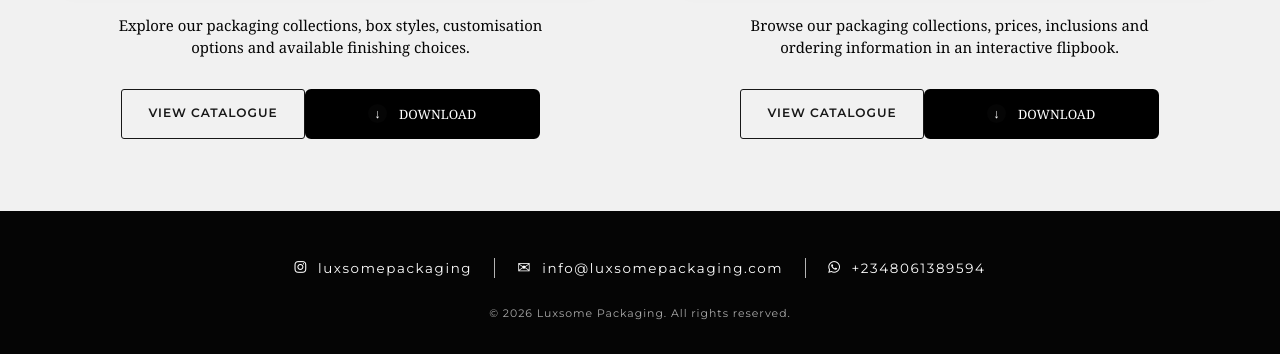
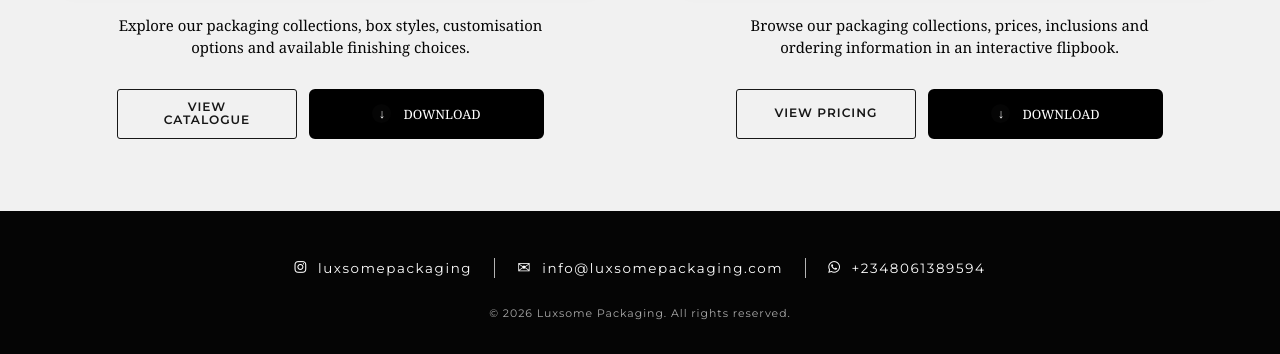
Before and after one commit to Aifedayo/luxsomepackaging, a plain HTML site: page index.html in a window 1280 px wide. Shown: the part 1719-2073 px from the top of the page. Drawn offline with Linux system fonts and the light colour scheme.

Commit message:
Add gap in between buttons

```diff
--- a/index.html
+++ b/index.html
@@ -221,12 +221,13 @@
                             class="view-button"
                             data-open-flipbook
                         >
-                            View Catalogue
+                            View Pricing
                         </button>
 
                         <a
                             href="assets/pdf/catalogues/PRICING-CATALOGUE.pdf"
                             class="download-button"
+                            target="_blank"
                             download="Luxsome Packaging Pricing Catalogue.pdf"
                         >
                             <span class="download-icon">↓</span>
--- a/style.css
+++ b/style.css
@@ -437,6 +437,17 @@ a {
     color: #ffffff;
     background-color: #111111;
     transform: translateY(-2px);
+}
+
+.catalogue-actions {
+    display: flex;
+    gap: 12px;
+}
+
+.catalogue-actions .view-button,
+.catalogue-actions .download-button {
+    flex: 1;
+    max-width: 180px;
 }
 
 @media (max-width: 600px) {
```
